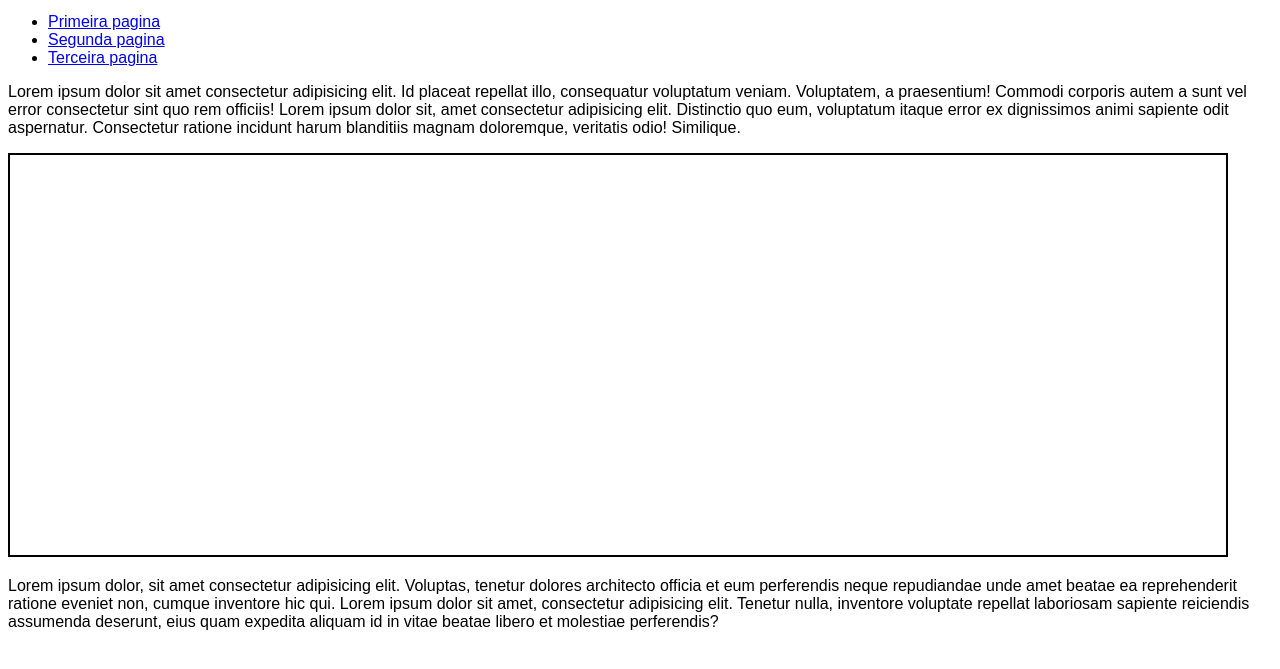
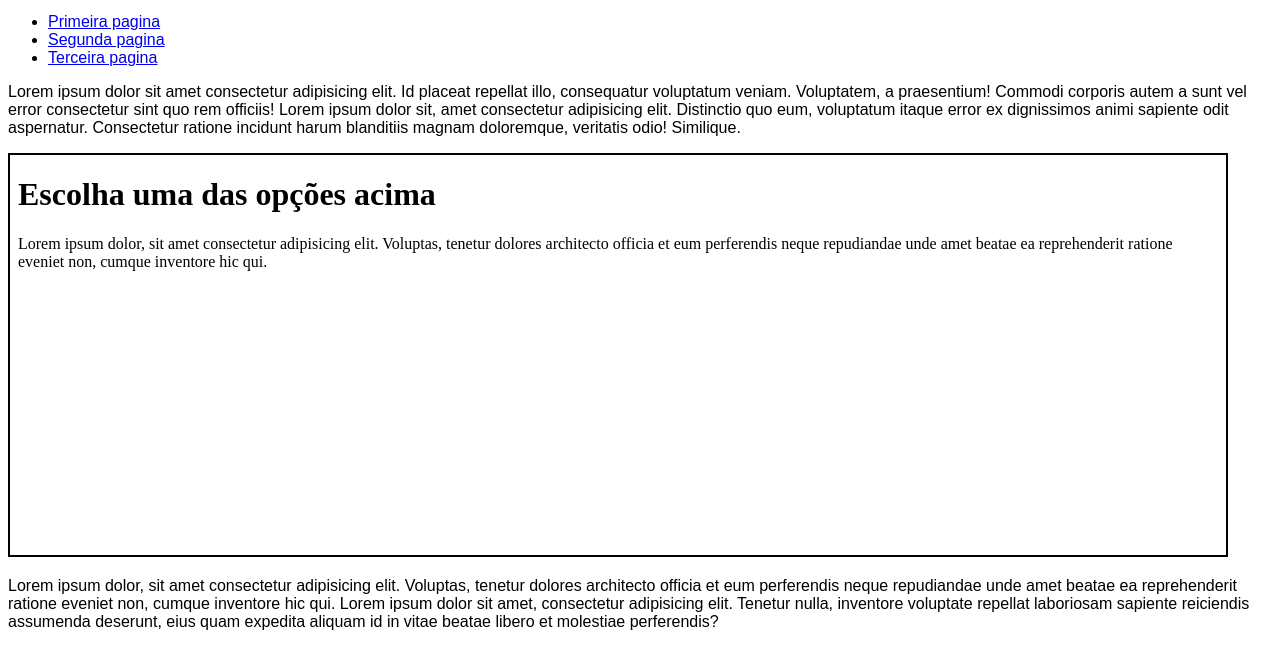
Before and after one commit to willolivers/html-css, a plain HTML site: page exercicios/ex024/iframe003.html in a window 1280 px wide. Shown: the part 119-788 px from the top of the page. Drawn offline with Linux system fonts and the light colour scheme.

Commit message:
inicio da aula

```diff
--- a/exercicios/ex024/iframe003.html
+++ b/exercicios/ex024/iframe003.html
@@ -28,7 +28,7 @@
 
     <p>Lorem ipsum dolor sit amet consectetur adipisicing elit. Id placeat repellat illo, consequatur voluptatum veniam. Voluptatem, a praesentium! Commodi corporis autem a sunt vel error consectetur sint quo rem officiis! Lorem ipsum dolor sit, amet consectetur adipisicing elit. Distinctio quo eum, voluptatum itaque error ex dignissimos animi sapiente odit aspernatur. Consectetur ratione incidunt harum blanditiis magnam doloremque, veritatis odio! Similique.</p>
 
-    <iframe src="" id="tela" name="frame">
+    <iframe srcdoc="<h1>Escolha uma das opções acima</h1><p>Lorem ipsum dolor, sit amet consectetur adipisicing elit. Voluptas, tenetur dolores architecto officia et eum perferendis neque repudiandae unde amet beatae ea reprehenderit ratione eveniet non, cumque inventore hic qui.</p>" id="tela" name="frame">
         <p>Infelizmente seu navegador não é conpativel com isso.</p>
     </iframe>
     <p>Lorem ipsum dolor, sit amet consectetur adipisicing elit. Voluptas, tenetur dolores architecto officia et eum perferendis neque repudiandae unde amet beatae ea reprehenderit ratione eveniet non, cumque inventore hic qui. Lorem ipsum dolor sit amet, consectetur adipisicing elit. Tenetur nulla, inventore voluptate repellat laboriosam sapiente reiciendis assumenda deserunt, eius quam expedita aliquam id in vitae beatae libero et molestiae perferendis?</p>
```
